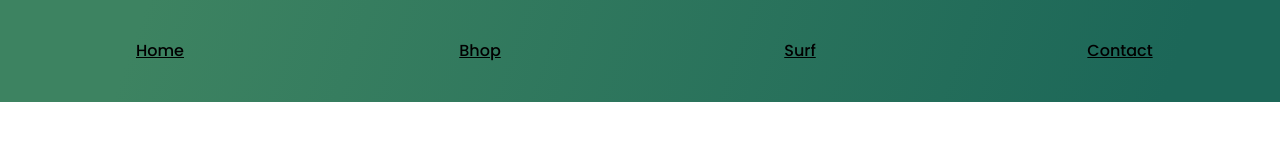
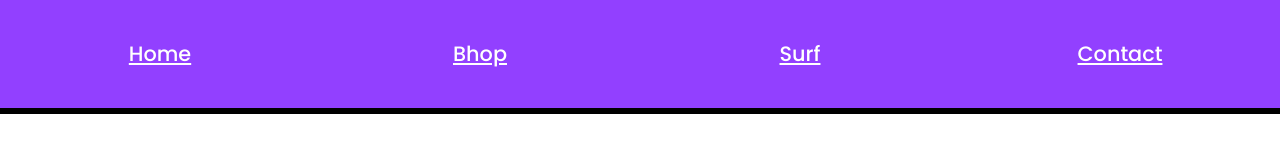
Before and after one commit to BenchmarkedDev/Maps, a plain HTML site: page index.html in a window 1280 px wide. Drawn offline with Linux system fonts and the light colour scheme.

Commit message:
Navbar Update

```diff
--- a/index.html
+++ b/index.html
@@ -9,11 +9,12 @@
   <body>
     <div class="nav-wrapper">
       <ul>
-        <li class="test"><a href="#">Home</a></li>
-        <li class="test"><a href="#">Bhop</a></li>
-        <li class="test"><a href="#">Surf</a></li>
-        <li class="test"><a href="#">Contact</a></li>
+        <li class="nav-text"><a href="#">Home</a></li>
+        <li class="nav-text"><a href="#">Bhop</a></li>
+        <li class="nav-text"><a href="#">Surf</a></li>
+        <li class="nav-text"><a href="#">Contact</a></li>
       </ul>
     </div>
+    <hr />
   </body>
 </html>
--- a/stylesheet.css
+++ b/stylesheet.css
@@ -9,19 +9,21 @@
   overflow-x: hidden;
   scroll-behavior: smooth; /* Links will scroll smoothly to the target content, instead of instantly jumping to it */
   scrollbar-color: rgb(29, 55, 102) rgb(165, 166, 170); /* Set scrollbar color to match the theme of the website */
-  color: #000;
+  color: #fff;
+}
+
+@media screen and (min-width: 1000px) {
+  .nav-wrapper li {
+    font-size: 130% !important;
+  }
+}
+
+hr {
+  border: 3px solid #000;
 }
 
 body {
   background: #fff;
-}
-
-.nav-wrapper {
-  background-image: linear-gradient(
-    109.6deg,
-    rgba(61, 131, 97, 1) 11.2%,
-    rgba(28, 103, 88, 1) 91.1%
-  );
 }
 
 .nav-wrapper ul {
@@ -32,10 +34,15 @@ body {
 .nav-wrapper li {
   padding: 3% 1.4%;
   font-size: 100%;
+  background: #9240ff;
 }
 
-.test {
+.nav-text {
   text-align: center;
   position: relative;
   width: 25%;
 }
+
+.nav-text a:hover {
+  color: #000;
+}
```
Also changed, not shown: images/test-blue.gif (added).
